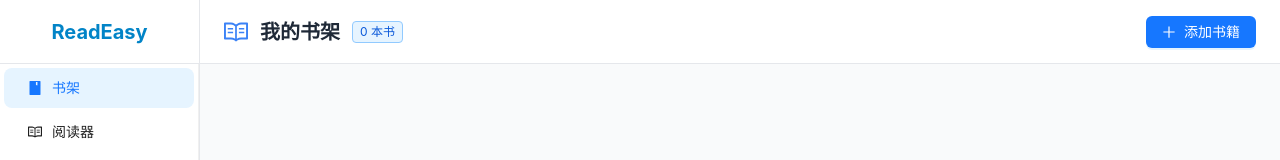
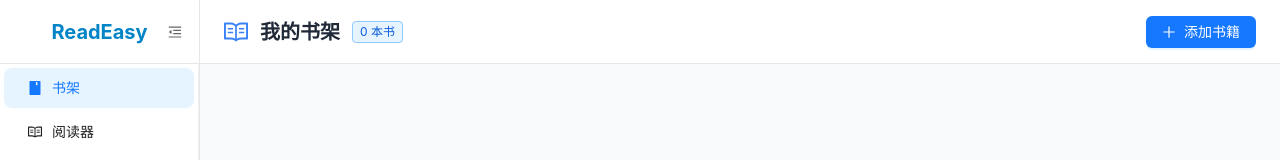
Before and after one commit to hxfjsw/ReadEasy, a React (Vite) app: page / in a window 1280 px wide. Shown: the top 160 px of the page. Built offline with nearby package versions, Linux system fonts and the light colour scheme.

Commit message:
feat: add sidebar collapse functionality

```diff
--- a/src/App.tsx
+++ b/src/App.tsx
@@ -1,11 +1,13 @@
 import { useState, useEffect } from 'react';
-import { Layout, Menu, Spin, message } from 'antd';
+import { Layout, Menu, Spin, message, Button } from 'antd';
 import {
   BookOutlined,
   ReadOutlined,
   SettingOutlined,
   BookFilled,
   CheckCircleOutlined,
+  MenuFoldOutlined,
+  MenuUnfoldOutlined,
 } from '@ant-design/icons';
 import ReaderPage from './pages/ReaderPage';
 import WordBookPage from './pages/WordBookPage';
@@ -22,6 +24,7 @@ function App() {
   const [currentPage, setCurrentPage] = useState<PageType>('bookshelf');
   const [loading, setLoading] = useState(true);
   const [pendingBookPath, setPendingBookPath] = useState<string | null>(null);
+  const [collapsed, setCollapsed] = useState(false);
   const initializeSettings = useSettingsStore((state) => state.initialize);
 
   useEffect(() => {
@@ -124,10 +127,21 @@ function App() {
       <Sider
         width={200}
         theme="light"
+        collapsible
+        collapsed={collapsed}
+        onCollapse={setCollapsed}
+        trigger={null}
         className="border-r border-gray-200"
       >
-        <div className="h-16 flex items-center justify-center border-b border-gray-200">
-          <h1 className="text-xl font-bold text-primary-600">ReadEasy</h1>
+        <div className="h-16 flex items-center justify-center border-b border-gray-200 relative">
+          {!collapsed && <h1 className="text-xl font-bold text-primary-600">ReadEasy</h1>}
+          <Button
+            type="text"
+            icon={collapsed ? <MenuUnfoldOutlined /> : <MenuFoldOutlined />}
+            onClick={() => setCollapsed(!collapsed)}
+            className="absolute right-2"
+            style={{ color: '#666' }}
+          />
         </div>
         <Menu
           mode="inline"
```
